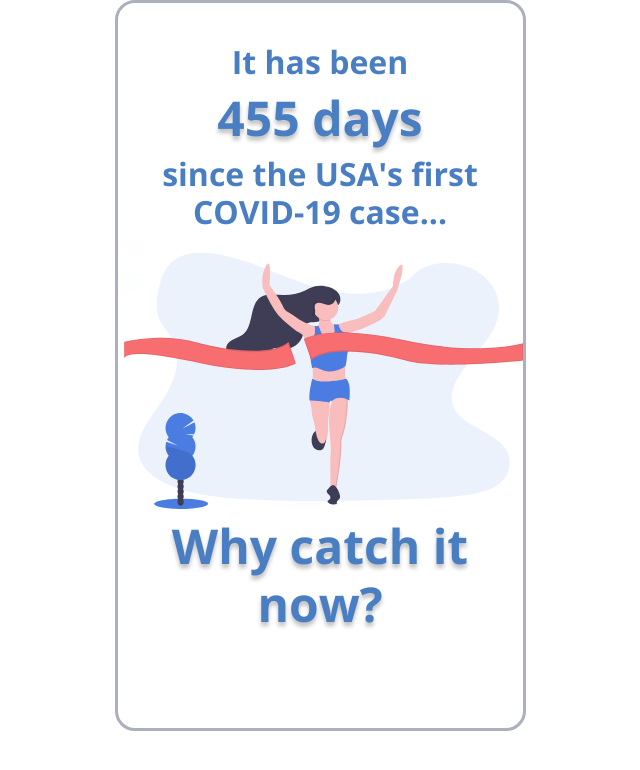
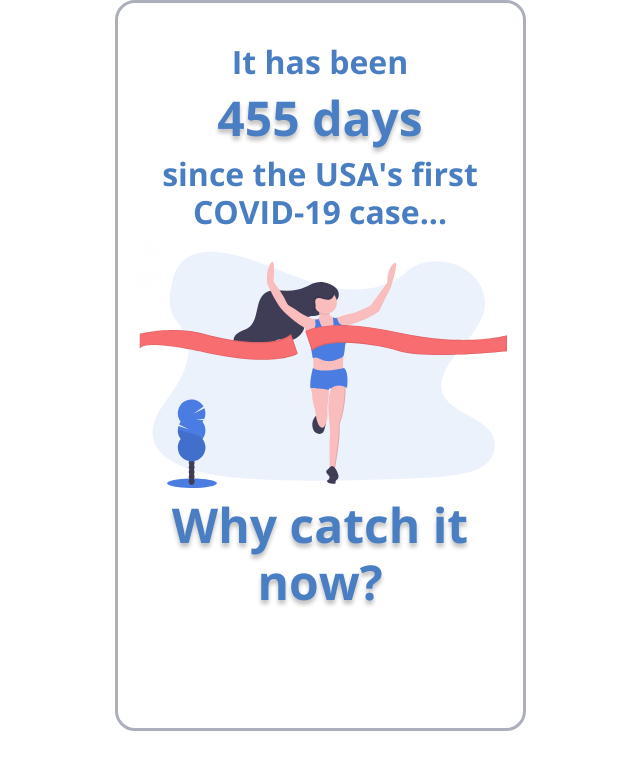
Before and after one commit to RaynyT/COVID-19-Risk-Assessment-Tool, a React (Create React App) app in the folder covrt/: page / in a window 1280 px wide. Shown: the top 770 px of the page, without its empty margins (320-960 px from the left). Built offline with nearby package versions, Linux system fonts and the light colour scheme.

Commit message:
Fix height of main div

```diff
--- a/covrt/src/components/Landing.css
+++ b/covrt/src/components/Landing.css
@@ -41,7 +41,7 @@
 
 .vertical-center {
     min-height: 100%;
-
+    min-height: 100vh;
     display: flex;
     align-items: center;
 }
@@ -57,6 +57,8 @@
 
 .main-container {
     padding-top: 2rem;
+    padding-left: 1rem;
+    padding-right: 1rem;
 }
 
 @media (min-width: 768px) {
@@ -73,4 +75,10 @@
         border-color: #ACB0BC;
         border-radius: 20px;
     }
+
+    .vertical-center {
+        min-height: 100%;
+        display: flex;
+        align-items: center;
+    }
 }
```
